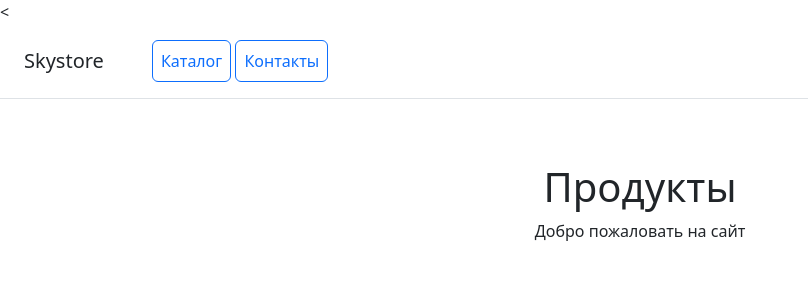
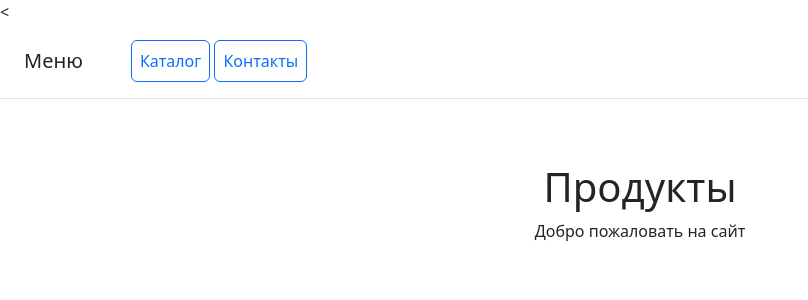
Before and after one commit to Dima-Gruzdev/DjangoPython1, a Django app: page /catalog/home/ in a window 1280 px wide. Shown: the top 300 px of the page, without its empty margins (0-808 px from the left). Run offline with Django 5.2, Linux system fonts and the light colour scheme; data comes from the database, SQL or seed files in the repository; some libraries are stand-ins or nearby versions.

Commit message:
correct home django

```diff
--- a/catalog/templates/header.html
+++ b/catalog/templates/header.html
@@ -1,6 +1,6 @@
 <header>
   <div class="d-flex flex-column flex-md-row align-items-center p-3 px-md-4 mb-3 bg-white border-bottom box-shadow">
-    <h5 class="my-0 mr-md-auto font-weight-normal">Skystore</h5>
+    <h5 class="my-0 mr-md-auto font-weight-normal">Меню</h5>
     <nav class="ms-5">
         <a class="p-2 btn btn-outline-primary" href="{% url 'catalog:home' %}">Каталог</a>
         <a class="p-2 btn btn-outline-primary" href="{% url 'catalog:contacts' %}">Контакты</a>
```
